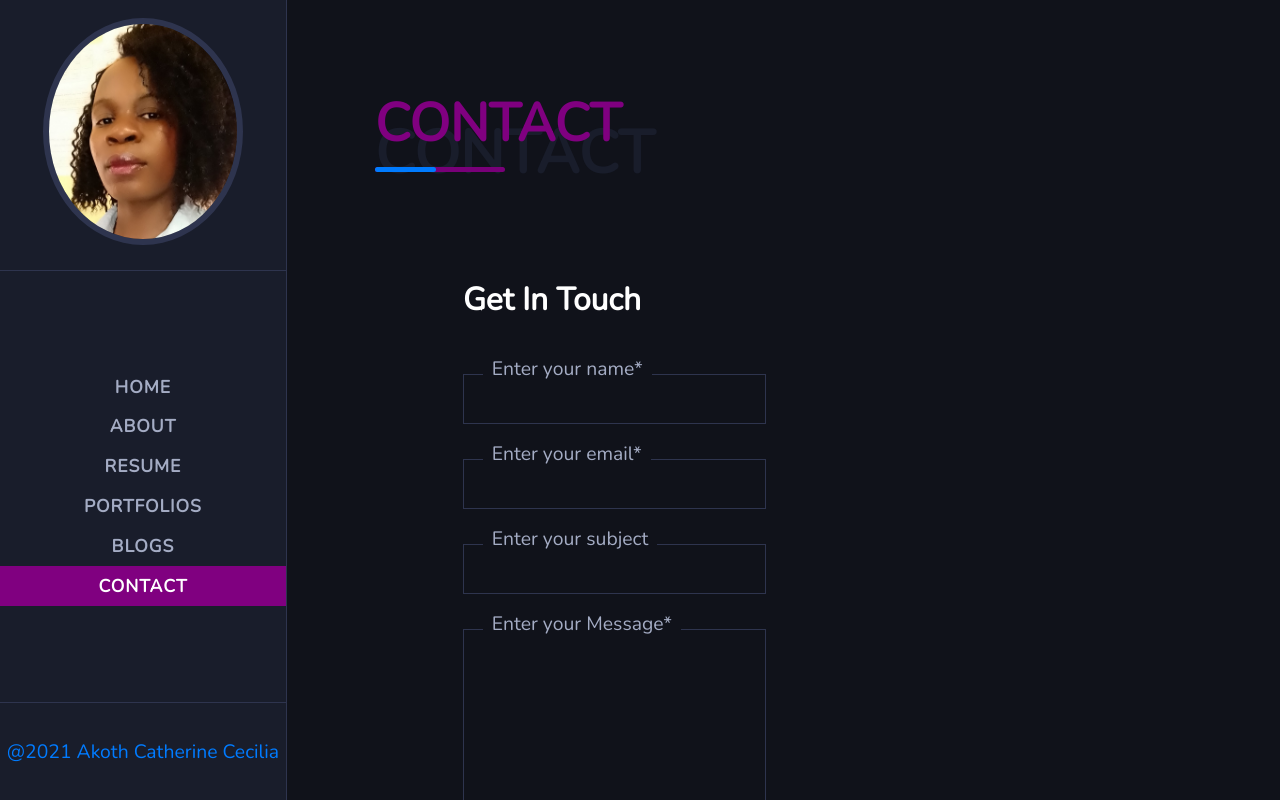
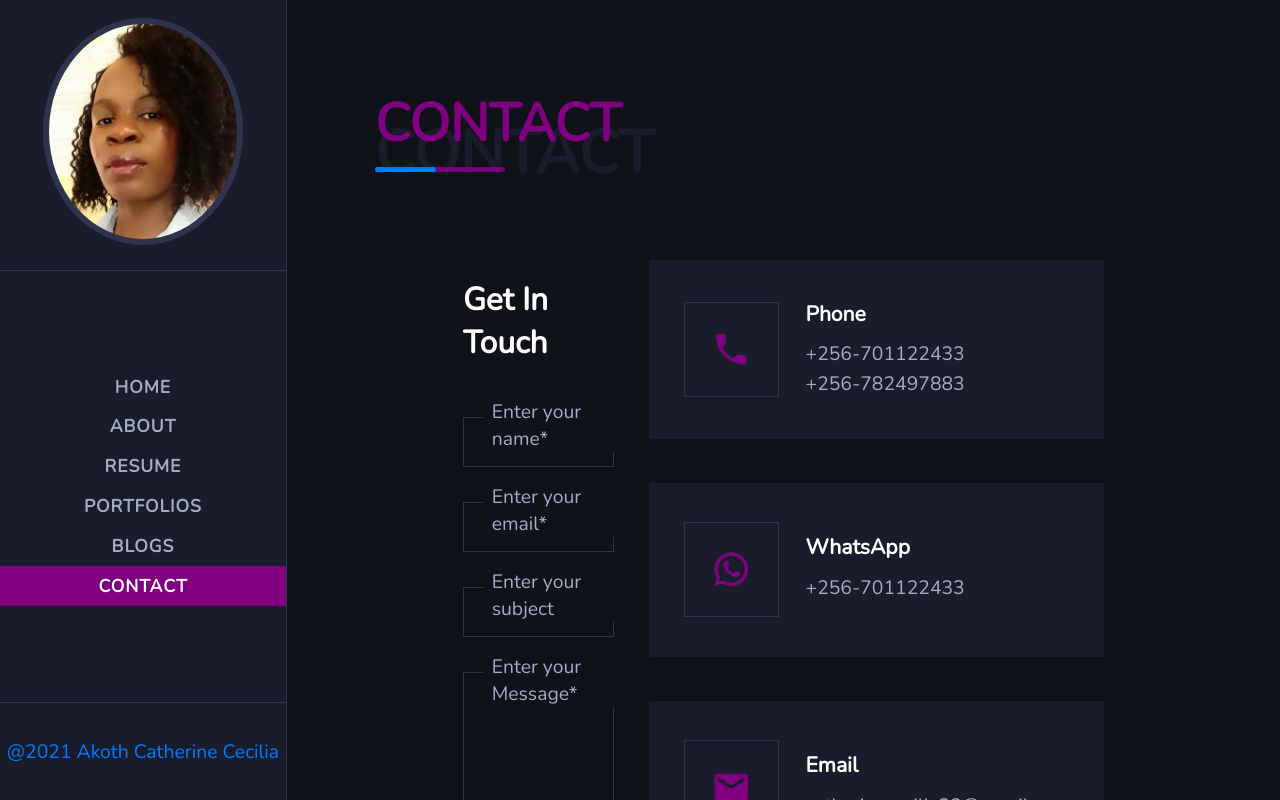
Before and after one commit to cathyAkoth/catherine, a React (Create React App) app: page /contact in a window 1280 px wide. Shown: the top 800 px of the page. Built offline with nearby package versions, Linux system fonts and the light colour scheme.

Commit message:
updated contactItem

```diff
--- a/src/Components/ContactItem.js
+++ b/src/Components/ContactItem.js
@@ -33,6 +33,7 @@ const ContactItemStyled = styled.div`
         font-size: 2rem;
         display: flex;
         align-items: center;
+        color: purple;
         justify-content: center;
         margin-right: 1.5rem;
         svg{
--- a/src/Pages/ContactPage.js
+++ b/src/Pages/ContactPage.js
@@ -5,11 +5,13 @@ import Title from '../Components/Title';
 import PrimaryButton from '../Components/PrimaryButton';
 import PhoneIcon from '@material-ui/icons/Phone';
 import EmailIcon from '@material-ui/icons/Email';
+import WhatsAppIcon from '@material-ui/icons/WhatsApp';
 import LocationOnIcon from '@material-ui/icons/LocationOn';
-//import ContactItem from '../Components/ContactItem';
+import ContactItem from '../Components/ContactItem';
 
 function ContactPage() {
     const phone = <PhoneIcon />
+    const WhatsApp = <WhatsAppIcon />
     const email = <EmailIcon />
     const location = <LocationOnIcon />
     return (
@@ -43,12 +45,13 @@ function ContactPage() {
                         </div>
                     </form>
                 </div>
-                {/* <div className="right-content">
-                    <ContactItem title={'Phone'} icon={phone} cont1={'+66-789675637'} cont2={'07663520283'} />
-                    <ContactItem title={'Email'} icon={email} cont1={'loremipsum@gmail.com'} cont2={'info.lorem.ipsum@gmail.com'} />
-                    <ContactItem title={'Address'} icon={location} cont1={'27 Aldrich Road, London, England'} cont2={'United Kingdom'} />
+                 <div className="right-content">
+                    <ContactItem title={'Phone'} icon={phone} cont1={'+256-701122433'} cont2={'+256-782497883'} />
+                    <ContactItem title={'WhatsApp'} icon={WhatsApp} cont1={'+256-701122433'} />
+                    <ContactItem title={'Email'} icon={email} cont1={'catherinececilia22@gmail.com'} />
+                    <ContactItem title={'Address'} icon={location} cont1={'Kampala, Uganda'} cont2={'East Africa'} />
 
-                </div> */}
+                </div>
             </InnerLayout>
             </ContactPageStyled>
         </MainLayout>
```
